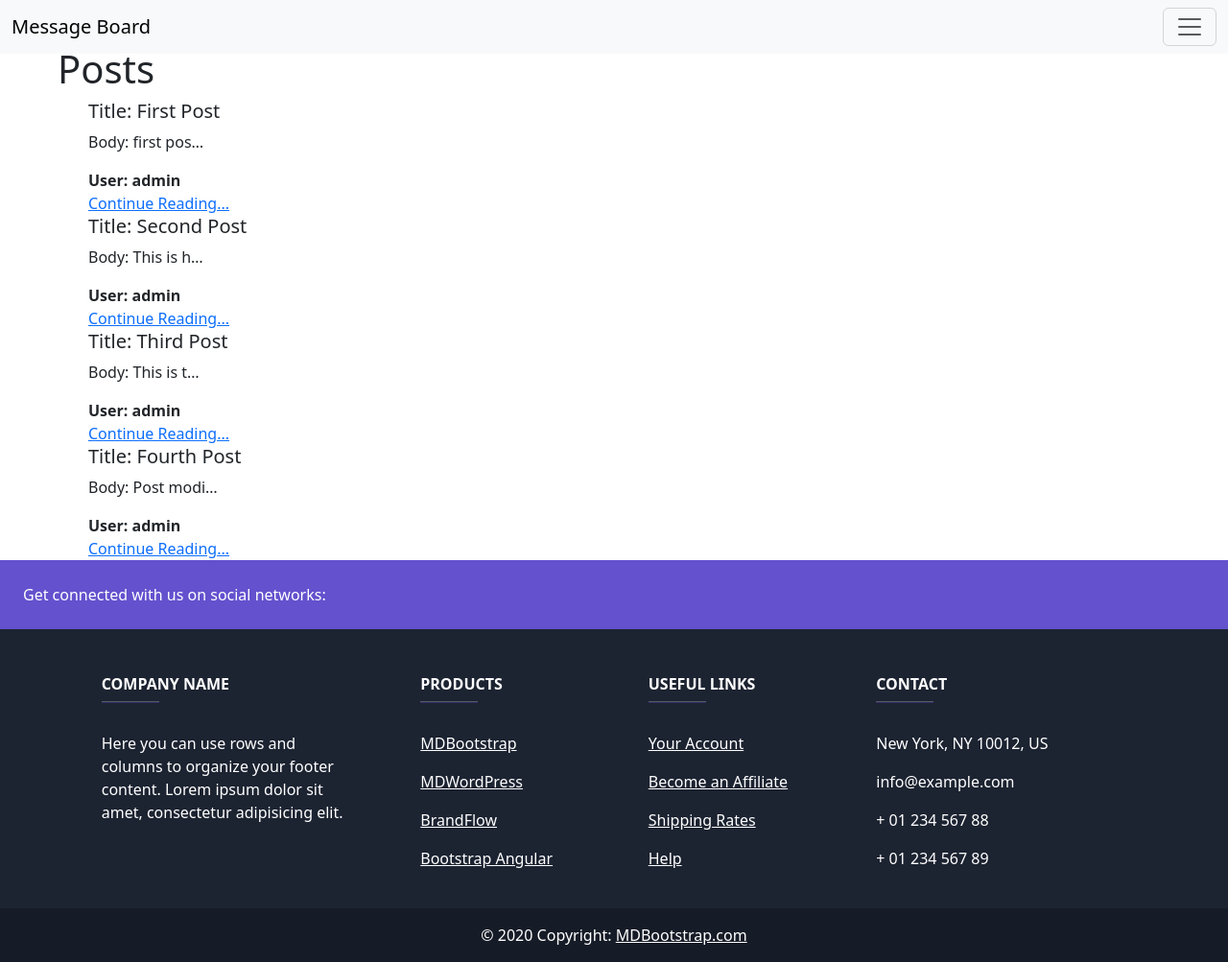
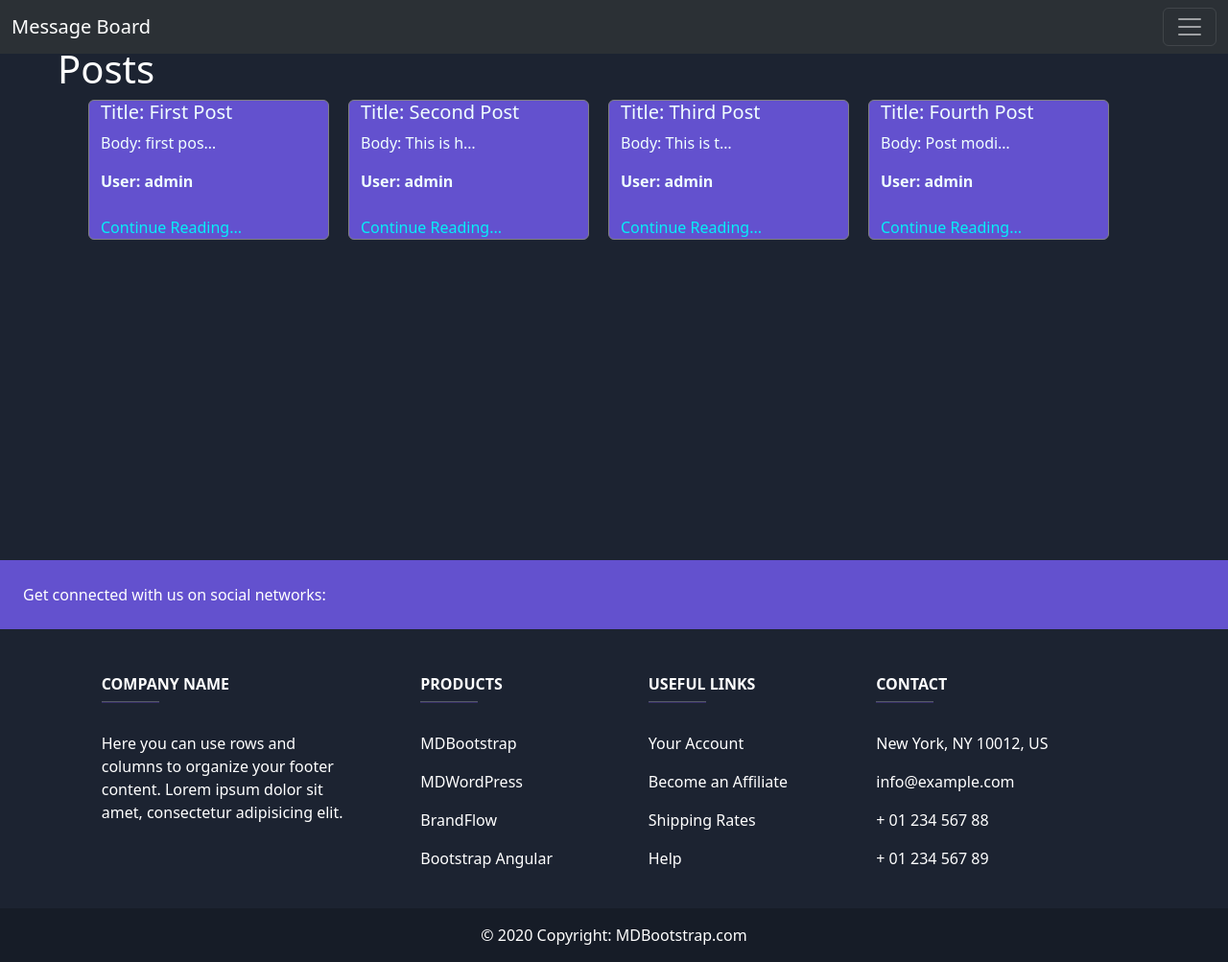
Before and after one commit to ZaneM201/mb, a Django app: page /posts/ in a window 1280 px wide. Shown: the whole page at 96% size. Run offline with Django 5.2, Linux system fonts and the light colour scheme; data comes from the database, SQL or seed files in the repository.

Commit message:
navbar changed to dark

```diff
--- /dev/null
+++ b/static/css/base.css
@@ -0,0 +1,4 @@
+body{
+    background-color: #1c2331;
+    color: white;
+}
--- /dev/null
+++ b/static/css/list.css
@@ -0,0 +1,17 @@
+.card{
+    background-color: #6351ce;
+    color: azure;
+    display: flex;
+    border: solid 1px grey;
+    margin-bottom: 20px;
+    margin-right: 20px;
+}
+a{
+    text-decoration: none;
+    color: rgb(5, 240, 248);
+}
+
+ul{
+    display: flex;
+    flex-direction: row;
+}
--- a/templates/base.html
+++ b/templates/base.html
@@ -5,6 +5,7 @@
     <meta name="viewport" content="width=device-width, initial-scale=1.0">
     <title>{% block title %}{% endblock title %}</title>
     <link href="https://cdn.jsdelivr.net/npm/bootstrap@5.3.8/dist/css/bootstrap.min.css" rel="stylesheet" integrity="sha384-sRIl4kxILFvY47J16cr9ZwB07vP4J8+LH7qKQnuqkuIAvNWLzeN8tE5YBujZqJLB" crossorigin="anonymous">
+    <link rel="stylesheet" href="/static/css/base.css">
     {% block css %}{% endblock css %}
 </head>
 <body>
--- a/templates/navbar.html
+++ b/templates/navbar.html
@@ -1,5 +1,5 @@
 
-<nav class="navbar bg-body-tertiary fixed-top">
+<nav class="navbar bg-body-tertiary fixed-top" data-bs-theme="dark">
   <div class="container-fluid">
     <a class="navbar-brand" href="{% url 'home' %}">Message Board</a>
     <button class="navbar-toggler" type="button" data-bs-toggle="offcanvas" data-bs-target="#offcanvasNavbar" aria-controls="offcanvasNavbar" aria-label="Toggle navigation">
--- a/templates/posts/list.html
+++ b/templates/posts/list.html
@@ -1,14 +1,19 @@
 {% extends 'base.html' %}
+{% load static %}
 
 {% block title %}
     Posts
 {% endblock title %}
 
+{% block css %}
+    <link rel="stylesheet" href="{% static 'css/list.css' %}">
+{% endblock css %}
+
 {% block content %}
     <h1>Posts</h1>
     <ul>
         {% for item in posts %}
-            <div>
+            <div class="card container-fluid">
                 <h5>Title: {{ item.title }}</h5>
                 <p>Body: {{ item.body|truncatechars:10 }}</p>
                 <span><strong>User: {{ item.author }}</strong></span>
```
